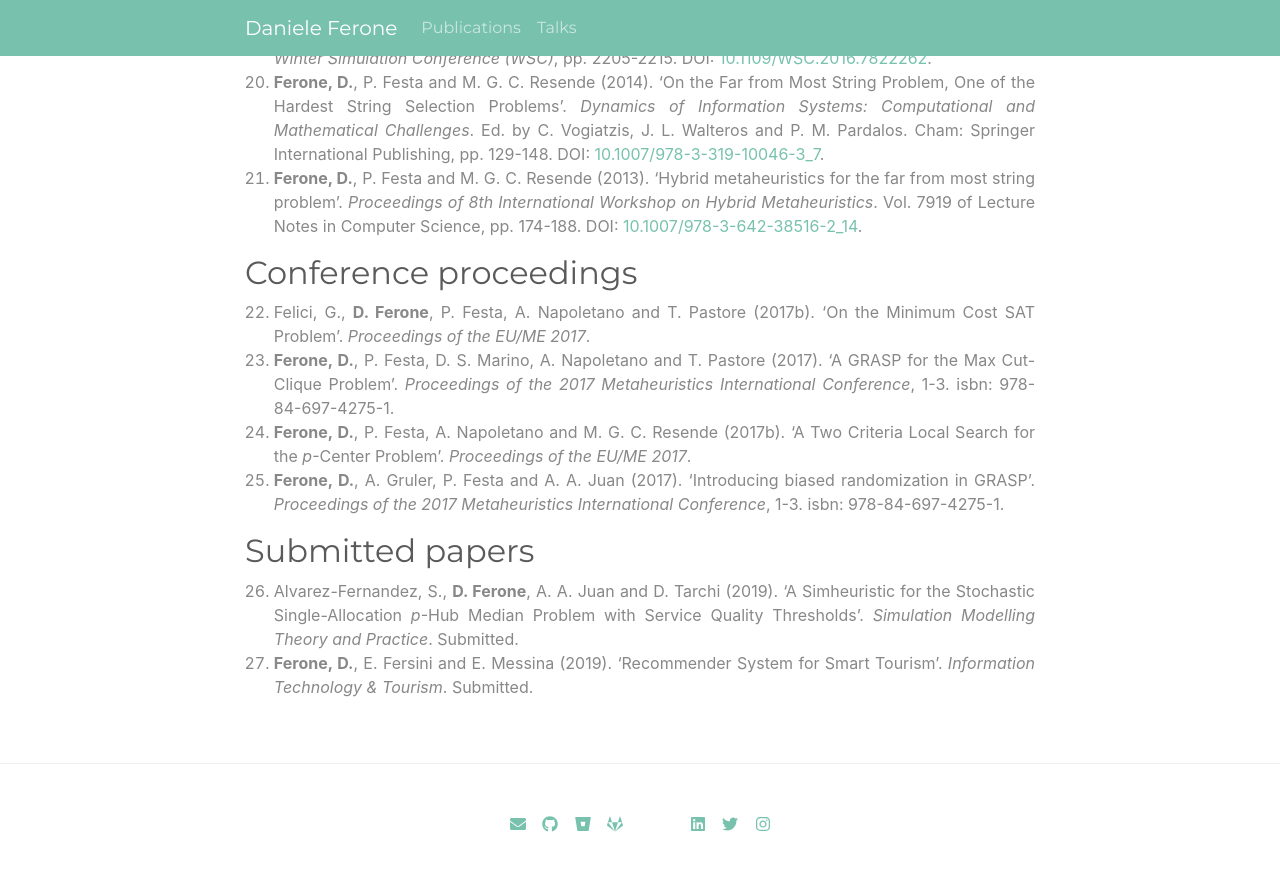
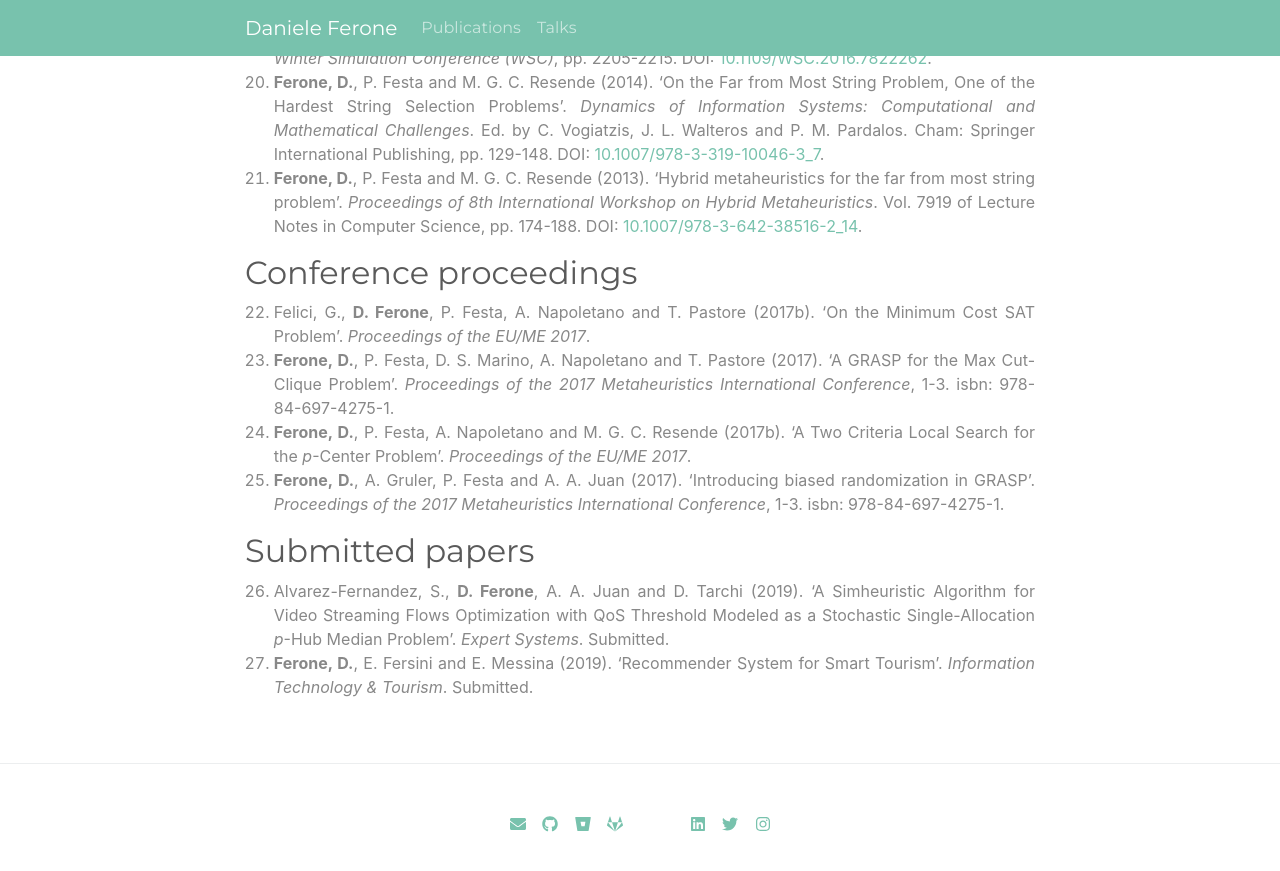
Before and after one commit to fdaniele85/fdaniele85.github.io, a Jekyll site: the page built from pages/publications.html, in a window 1280 px wide and 900 px high, scrolled down 1655 px. Shown: the top 871 px of the window. Built offline with Jekyll 4.4.1, drawn with Linux system fonts in a browser that asks for light colours; nearby versions of some CDN libraries; a style sheet for code colours, icons or effects is not loaded.

Commit message:
Cambio sottomissione

```diff
--- a/pages/publications.html
+++ b/pages/publications.html
@@ -57,7 +57,7 @@ title: Publications
 
 <h2>Submitted papers</h2>
 <ol start="26">
-	<li>Alvarez-Fernandez, S., <strong>D. Ferone</strong>, A. A. Juan and D. Tarchi (2019). ‘A Simheuristic for the Stochastic Single-Allocation <em>p</em>-Hub Median Problem with Service Quality Thresholds’. <em>Simulation Modelling Theory and Practice</em>. Submitted.</li>
+	<li>Alvarez-Fernandez, S., <strong>D. Ferone</strong>, A. A. Juan and D. Tarchi (2019). ‘A Simheuristic Algorithm for Video Streaming Flows Optimization with QoS Threshold Modeled as a Stochastic Single-Allocation <em>p</em>-Hub Median Problem’. <em>Expert Systems</em>. Submitted.</li>
 
 	<li><strong>Ferone, D.</strong>, E. Fersini and E. Messina (2019). ‘Recommender System for Smart Tourism’. <em>Information Technology & Tourism</em>. Submitted.</li>
 </ol>
```
